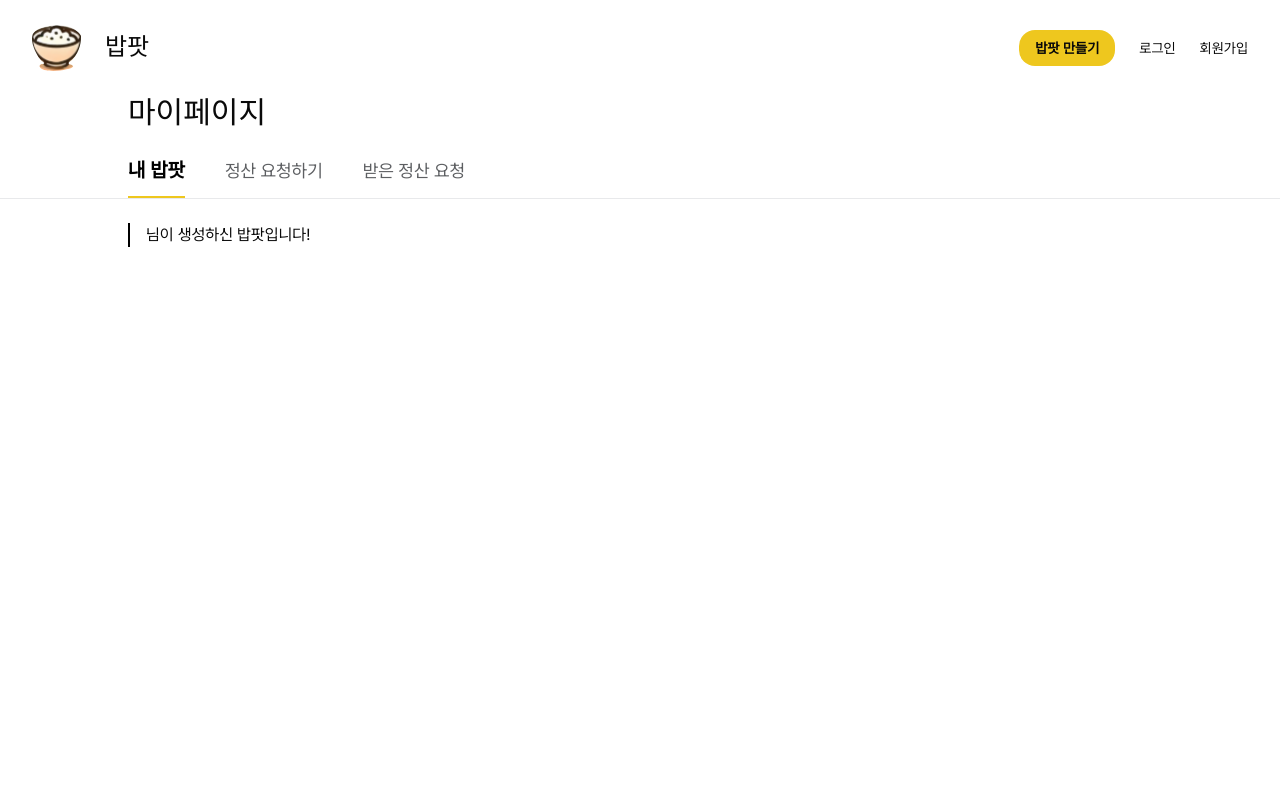
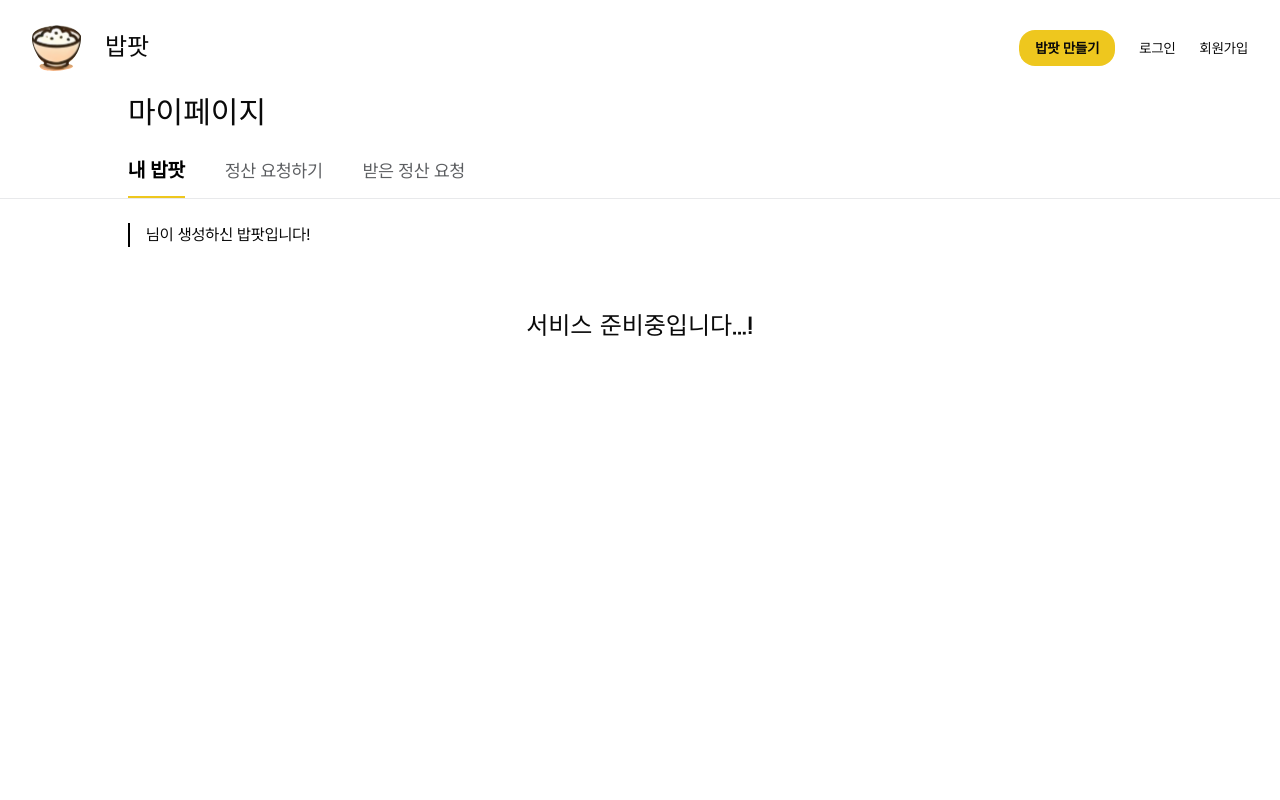
Before and after one commit to KakaotechHKT/frontend, a Next.js app: page /mypage/babpart in a window 1280 px wide. Shown: the top 800 px of the page. Built offline with nearby package versions, Linux system fonts and the light colour scheme.

Commit message:
chore: 미관리 페이지 닫아두기

```diff
--- a/src/app/(header)/mypage/babpart/page.tsx
+++ b/src/app/(header)/mypage/babpart/page.tsx
@@ -18,6 +18,9 @@ const BabPartPage = ({}: BabPartPageProps): ReactNode => {
     <>
       <RouteHeader route={URL.MYPAGE.BABPART.value} className='w-full border-b border-solid border-rcLightGray' />
       <RouteText content={`${nickname}님이 생성하신 밥팟입니다!`} className={cn(mypageSize, 'my-6')} />
+      <div className={cn(mypageSize, 'mt-10 w-full items-center justify-center text-center font-dohyeon text-2xl')}>
+        서비스 준비중입니다...!
+      </div>
     </>
   )
 }
--- a/src/app/(header)/mypage/requests/page.tsx
+++ b/src/app/(header)/mypage/requests/page.tsx
@@ -18,6 +18,9 @@ const RequestsPage = ({}: RequestsPageProps): ReactNode => {
     <>
       <RouteHeader route={URL.MYPAGE.REQUESTS.value} className='w-full border-b border-solid border-rcLightGray' />
       <RouteText content={`${nickname}님이 받은 밥팟 정산 알림입니다!`} className={cn(mypageSize, 'my-6')} />
+      <div className={cn(mypageSize, 'mt-10 w-full items-center justify-center text-center font-dohyeon text-2xl')}>
+        서비스 준비중입니다...!
+      </div>
     </>
   )
 }
--- a/src/components/main/PartCards/PartCardList.tsx
+++ b/src/components/main/PartCards/PartCardList.tsx
@@ -163,8 +163,8 @@ const PartCardList = ({ className }: PartCardListProps): ReactNode => {
 
         <Input
           type='text'
-          placeholder='🔍 제목으로 검색해보세요.'
-          className='h-9 w-full rounded-none border-0 border-b-[1px] border-solid border-rcKakaoYellow py-0 text-xss shadow-none outline-none focus:outline-none focus-visible:ring-0 sm:w-60'
+          placeholder='🔍  제목으로 검색해보세요.'
+          className='h-9 w-full rounded-none border-0 border-b-[1px] border-solid border-rcKakaoYellow py-0 text-sm shadow-none outline-none focus:outline-none focus-visible:ring-0 sm:w-60'
           value={searchInput}
           onChange={e => setSearchInput(e.target.value)}
           onKeyDown={e => {
```
